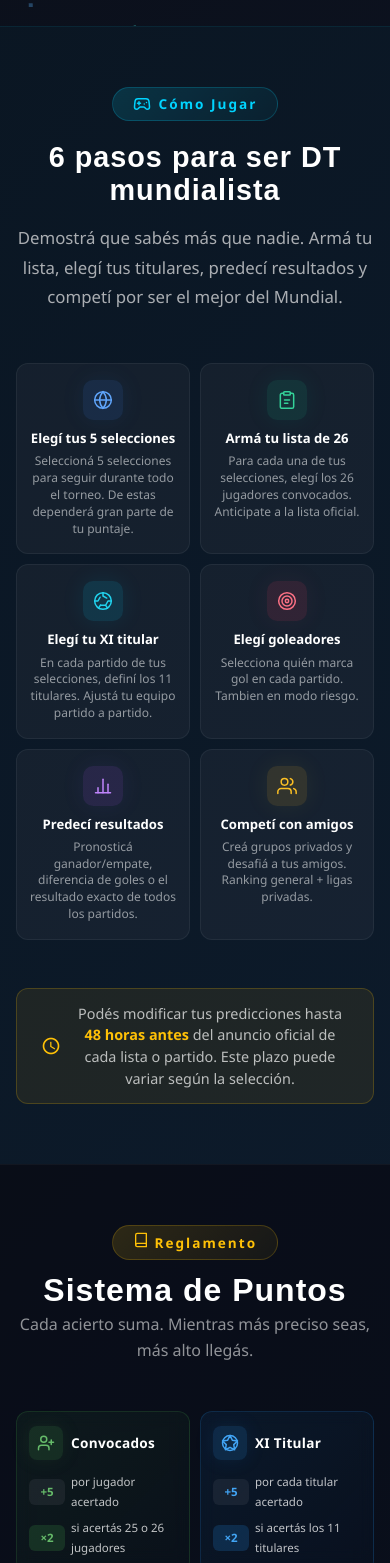
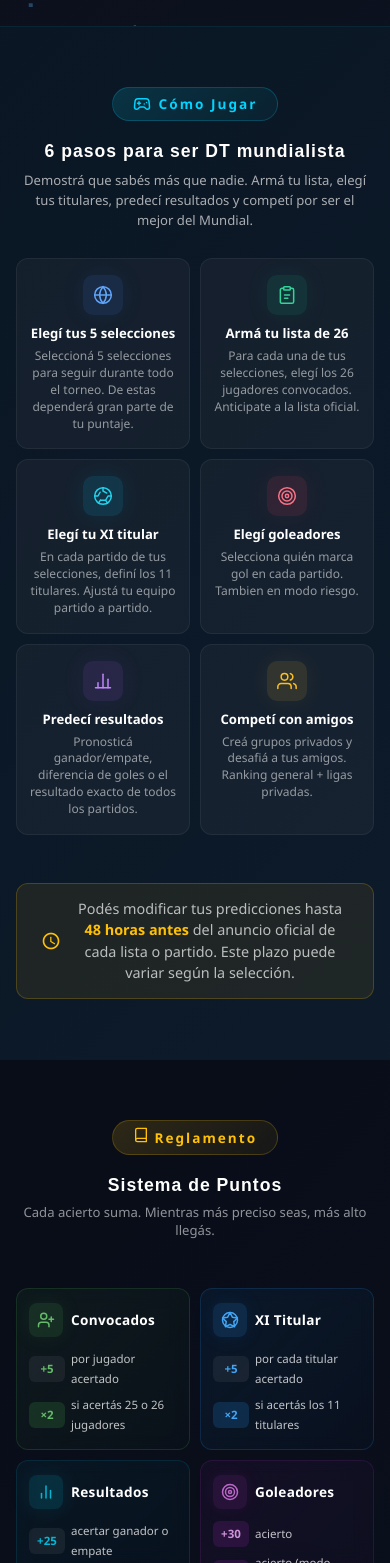
Before and after one commit to alfreacosta/mundial-2026, an Angular app in the folder Frontend/: page /register in a window 390 px wide. Shown: the part 818-2381 px from the top of the page. Built offline with nearby package versions, Linux system fonts and the light colour scheme; some icons are missing.

Commit message:
fix: nav 'Reglamento' + títulos ~40% más chicos en mobile

```diff
--- a/Frontend/src/app/features/auth/register/register.component.html
+++ b/Frontend/src/app/features/auth/register/register.component.html
@@ -8,7 +8,7 @@
       <span class="nav-logo"><svg class="nav-logo-icon" viewBox="0 0 24 24" fill="none" stroke="currentColor" stroke-width="2" stroke-linecap="round" stroke-linejoin="round"><circle cx="12" cy="12" r="10"/><path d="M12 2v4l4.5 2.5"/><path d="M22 12h-4l-2.5 4.5"/><path d="M17.5 20.5l-2.5-3.5h-6"/><path d="M6.5 20.5l2.5-3.5"/><path d="M2 12h4l2.5-4.5"/></svg> DT26</span>
       <div class="nav-links">
         <button class="nav-link" (click)="scrollTo('como-jugar')">Cómo Jugar</button>
-        <button class="nav-link" (click)="scrollTo('puntajes')">Puntajes</button>
+        <button class="nav-link" (click)="scrollTo('puntajes')">Reglamento</button>
       </div>
       <div class="nav-auth-buttons">
         <button class="nav-login-btn" (click)="openAuth('login')">
--- a/Frontend/src/app/features/auth/register/register.component.scss
+++ b/Frontend/src/app/features/auth/register/register.component.scss
@@ -1102,6 +1102,11 @@ $border:    rgba(255,255,255,0.1);
   margin-bottom: 16px;
   letter-spacing: 1px;
   line-height: 1.15;
+
+  @media (max-width: 560px) {
+    font-size: clamp(1.1rem, 3vw, 1.5rem);
+    margin-bottom: 10px;
+  }
 }
 
 .game-intro-subtitle {
@@ -1110,6 +1115,12 @@ $border:    rgba(255,255,255,0.1);
   max-width: 640px;
   margin: 0 auto 52px;
   line-height: 1.75;
+
+  @media (max-width: 560px) {
+    font-size: 0.82rem;
+    margin-bottom: 28px;
+    line-height: 1.5;
+  }
 }
 
 .game-intro-steps {
@@ -1264,6 +1275,11 @@ $border:    rgba(255,255,255,0.1);
   color: #fff;
   margin-bottom: 12px;
   letter-spacing: 1px;
+
+  @media (max-width: 700px) {
+    font-size: clamp(1.1rem, 3vw, 1.5rem);
+    margin-bottom: 8px;
+  }
 }
 
 .scoring-subtitle {
@@ -1272,6 +1288,11 @@ $border:    rgba(255,255,255,0.1);
   max-width: 500px;
   margin: 0 auto;
   line-height: 1.6;
+
+  @media (max-width: 700px) {
+    font-size: 0.82rem;
+    line-height: 1.4;
+  }
 }
 
 .scoring-grid {
```
